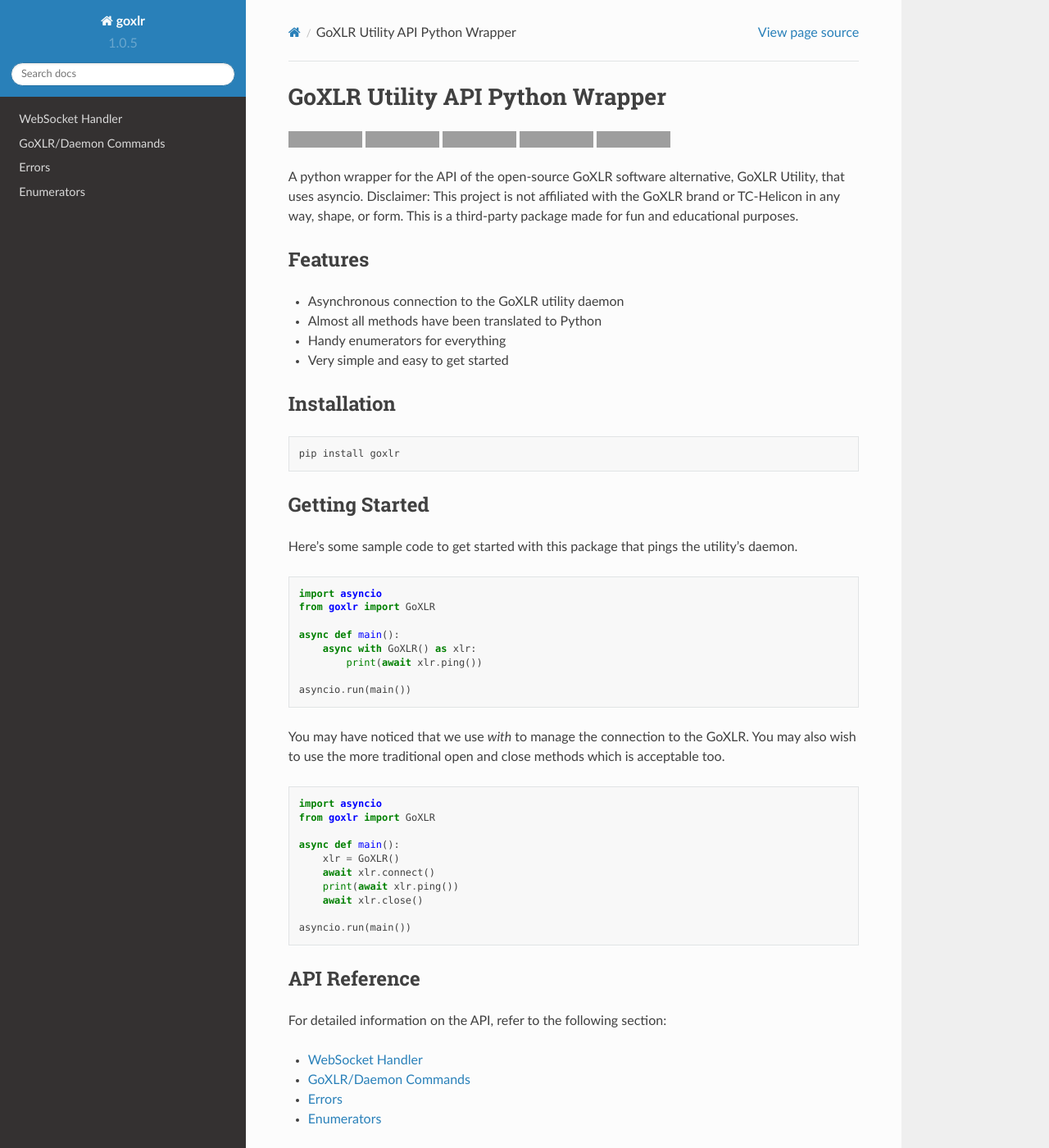
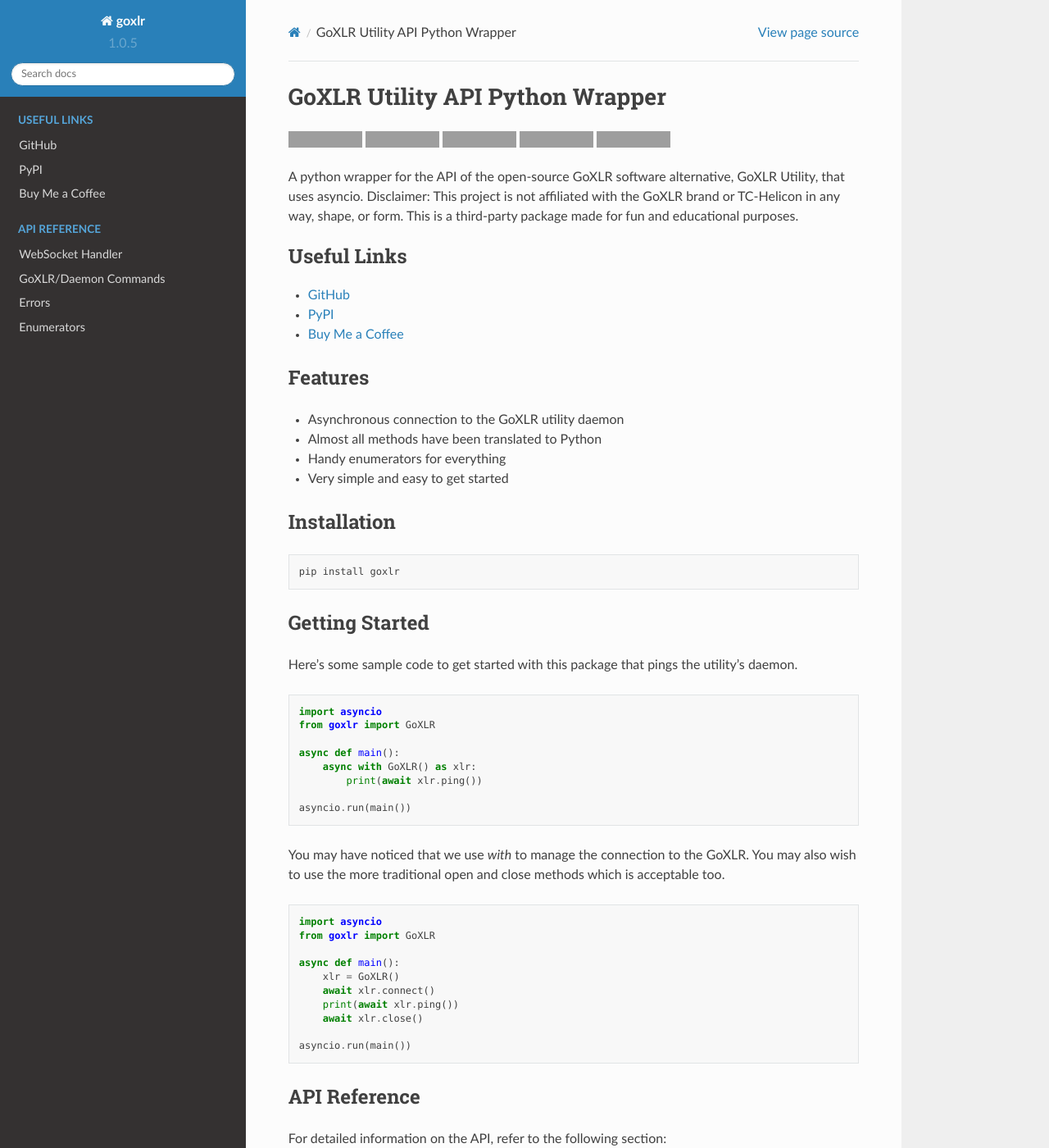
Before and after one commit to samcarsonx/goxlr-py, a Sphinx documentation site: the page built from docs/index.rst, in a window 1280 px wide and 1400 px high. Shown: the whole window at 82% size. Built offline with Sphinx 7.4.7 and the Read the Docs theme 2.0.0, drawn with Linux system fonts in a browser that asks for light colours; grey boxes are pictures that could not be loaded.

Commit message:
Added related links to docs

```diff
--- a/docs/index.rst
+++ b/docs/index.rst
@@ -1,6 +1,14 @@
 .. mdinclude:: ../README.md
     :start-line: 0
     :end-line: 5
+
+.. toctree::
+    :maxdepth: 2
+    :caption: Useful Links
+
+    GitHub <https://github.com/samcarsonx/goxlr>
+    PyPI <https://pypi.org/project/goxlr>
+    Buy Me a Coffee <https://www.buymeacoffee.com/samcarsonx>
 
 Features
 --------
@@ -56,6 +64,7 @@ For detailed information on the API, refer to the following section:
 
 .. toctree::
     :maxdepth: 2
+    :caption: API Reference
 
     api/ws
     api/goxlr
```
